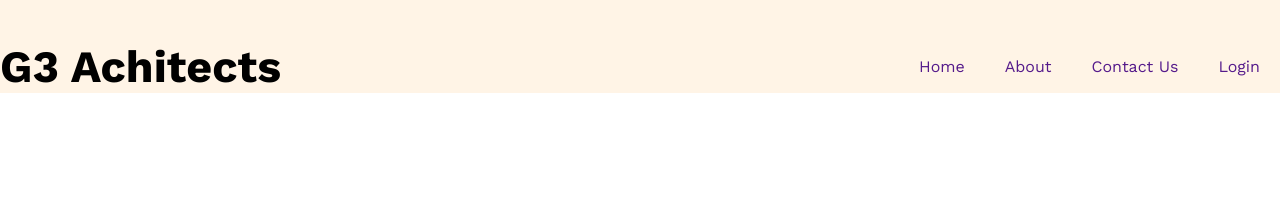
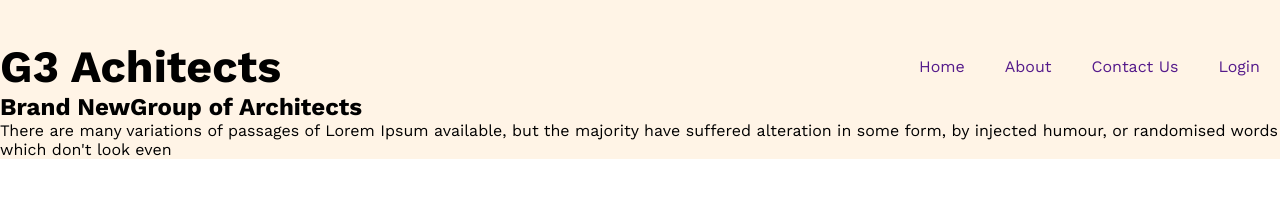
Before and after one commit to MHoshen/ph-g3-architecture, a plain HTML site: page index.html in a window 1280 px wide. Drawn offline with nearby package versions, Linux system fonts and the light colour scheme.

Commit message:
start with banner

```diff
--- a/index.html
+++ b/index.html
@@ -17,6 +17,16 @@
           <li class="navbar-item"><a href="">Login</a></li>
         </ul>
       </nav>
+      <section class="banner">
+        <div class="banner-content">
+          <h1 class="banner-title">Brand NewGroup of Architects</h1>
+          <p class="banner-description">
+            There are many variations of passages of Lorem Ipsum available, but
+            the majority have suffered alteration in some form, by injected
+            humour, or randomised words which don't look even
+          </p>
+        </div>
+      </section>
     </header>
     <main></main>
     <footer></footer>
```
